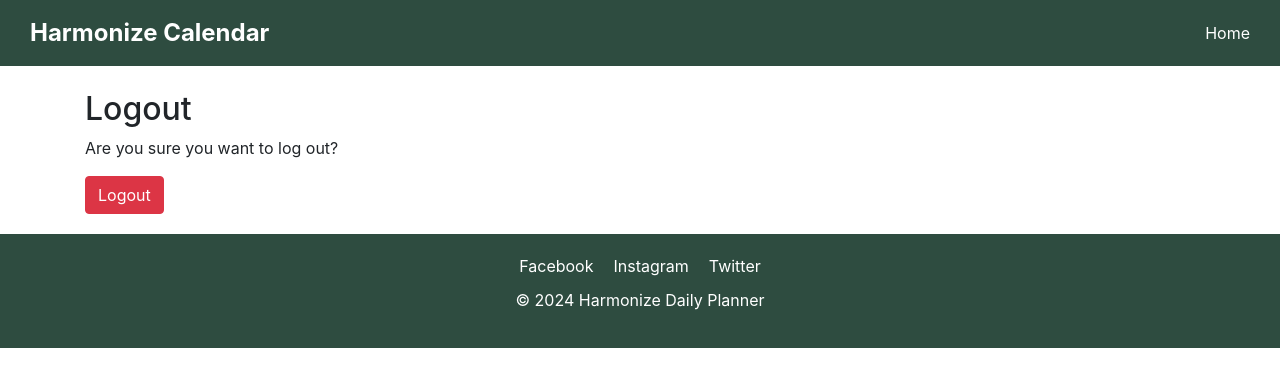
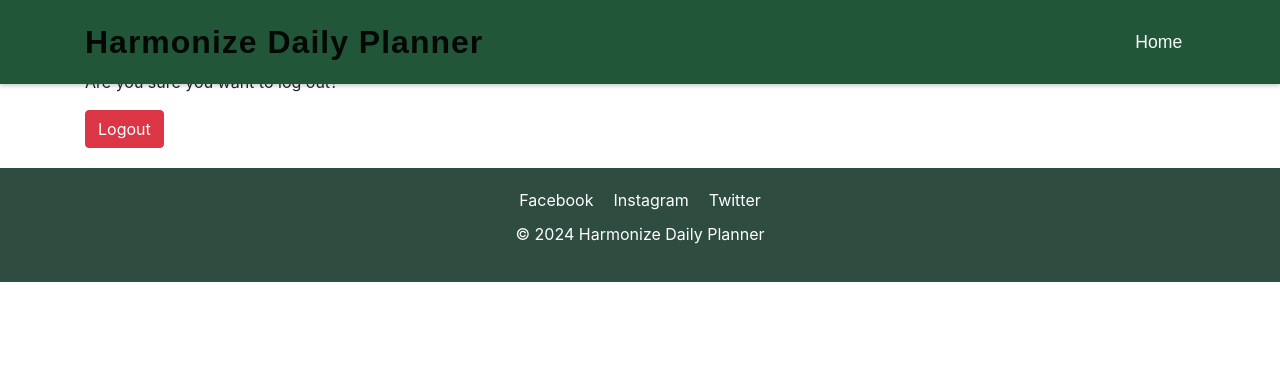
Before and after one commit to LionelWise77/Harmonize-Backend, a React (Create React App) app in the folder frontend/: page /logout in a window 1280 px wide. Shown: the top 386 px of the page. Built offline with nearby package versions, Linux system fonts and the light colour scheme; no server answers.

Commit message:
herosection, and connect signinupform to backend

```diff
--- a/frontend/public/index.html
+++ b/frontend/public/index.html
@@ -7,7 +7,7 @@
   <meta name="viewport" content="width=device-width, initial-scale=1" />
   <meta name="theme-color" content="#000000" />
   <meta name="description" content="Web site created using create-react-app" />
-  <link rel="apple-touch-icon" href="%PUBLIC_URL%/logo192.png" />
+  <link rel="apple-touch-icon" href="%PUBLIC_URL%/.png" />
   <!--
       manifest.json provides metadata used when your web app is installed on a
       user's mobile device or desktop. See https://developers.google.com/web/fundamentals/web-app-manifest/
--- a/frontend/src/components/Header.js
+++ b/frontend/src/components/Header.js
@@ -1,30 +1,58 @@
 import React from "react";
-import { Link } from "react-router-dom";
+import { Navbar, Container, Nav } from "react-bootstrap";
 import styles from "../styles/Header.module.css";
+import { NavLink } from "react-router-dom";
+import {
+  useCurrentUser,
+  useSetCurrentUser,
+} from "../contexts/CurrentUserContext";
+import axios from "axios";
 
-const Header = ({ auth, username }) => {
+const Header = () => {
+  const currentUser = useCurrentUser();
+  const setCurrentUser = useSetCurrentUser();
+
+  const handleLogout = async () => {
+    try {
+      await axios.post("/dj-rest-auth/logout/");
+      setCurrentUser(null);
+      localStorage.removeItem("access_token");
+    } catch (err) {
+      console.error("Logout failed:", err);
+    }
+  };
+
+  // Iconos cuando el usuario está autenticado
+  const loggedInIcons = (
+    <>
+      <span className={styles.NavLink}>
+        <i className="fas fa-user"></i> {currentUser?.username}
+      </span>
+      <NavLink to="/" className={styles.NavLink} onClick={handleLogout}>
+        <i className="fas fa-sign-out-alt"></i> Logout
+      </NavLink>
+    </>
+  );
+
   return (
-    <nav className={styles.NavBar}>
-      <div className={styles.Brand}>
-        <Link to="/">Harmonize Calendar</Link>
-      </div>
+    <Navbar className={styles.NavBar} expand="md" fixed="top">
+      <Container>
+        {/* Nombre de la App en lugar del logo */}
+        <Navbar.Brand className={styles.AppName}>
+          Harmonize Daily Planner
+        </Navbar.Brand>
 
-      <ul className={styles.NavLinks}>
-        <li>
-          <Link to="/">Home</Link>
-        </li>
-        {auth ? (
-          <>
-            <li className={styles.Welcome}>Welcome, {username}</li>
-            <li>
-              <Link to="/logout" className={styles.Logout}>
-                Logout
-              </Link>
-            </li>
-          </>
-        ) : null}
-      </ul>
-    </nav>
+        <Navbar.Toggle aria-controls="basic-navbar-nav" />
+        <Navbar.Collapse id="basic-navbar-nav">
+          <Nav className="ml-auto">
+            <NavLink className={styles.NavLink} exact to="/">
+              Home
+            </NavLink>
+            {currentUser ? loggedInIcons : null}
+          </Nav>
+        </Navbar.Collapse>
+      </Container>
+    </Navbar>
   );
 };
 
--- a/frontend/src/components/HeroSection.js
+++ b/frontend/src/components/HeroSection.js
@@ -1,11 +1,15 @@
 import React, { useState, useEffect } from "react";
 import { Link } from "react-router-dom";
 import styles from "../styles/HeroSection.module.css";
+import axios from "axios";
+import { useCurrentUser } from "../contexts/CurrentUserContext";
 
 const HeroSection = () => {
   const [quote, setQuote] = useState("");
+  const [tasks, setTasks] = useState([]);
+  const currentUser = useCurrentUser();
 
-  // Quotes
+  // Lógica para quotes aleatorios
   useEffect(() => {
     const quotes = [
       "Breathe, focus, and accomplish one task at a time.",
@@ -16,12 +20,29 @@ const HeroSection = () => {
     setQuote(quotes[Math.floor(Math.random() * quotes.length)]);
   }, []);
 
+  // Lógica para obtener las tareas del usuario
+  useEffect(() => {
+    if (currentUser) {
+      const fetchTasks = async () => {
+        try {
+          const { data } = await axios.get("tasks/"); // Ajusta la ruta según tu backend
+          setTasks(data);
+        } catch (err) {
+          console.error("Error fetching tasks:", err);
+        }
+      };
+
+      fetchTasks();
+    }
+  }, [currentUser]);
+
   return (
     <div className={styles.heroContainer}>
-      {/* Left Section */}
+      {/* Sección Izquierda */}
       <div className={styles.heroLeft}>
         <h1 className={styles.heroTitle}>Harmonize Daily Planner</h1>
         <p className={styles.heroQuote}>{quote}</p>
+        {!currentUser && (
           <div className={styles.heroButtons}>
             <Link to="/signup" className={styles.heroButton}>
               Sign Up
@@ -30,11 +51,24 @@ const HeroSection = () => {
               Sign In
             </Link>
           </div>
+        )}
       </div>
 
-      {/* Right secction */}
+      {/* Sección Derecha */}
       <div className={styles.heroRight}>
-        <h2 className={styles.heroSubtitle}>Así se ve tu día</h2>
+        <h2 className={styles.heroSubtitle}>
+          {currentUser ? "Así se ve tu día" : "Tareas del ejemplo"}
+        </h2>
+        <div className={styles.taskList}>
+          {currentUser && tasks.length > 0 ? (
+            tasks.map((task) => (
+              <div key={task.id} className={styles.taskBox}>
+                <div>{task.date}</div>
+                <div>{`${task.time} - ${task.title}`}</div>
+              </div>
+            ))
+          ) : (
+            <>
               <div className={styles.taskBox}>
                 <div>Date: 2024-12-16</div>
                 <div>10:00 AM - Morning Meditation</div>
@@ -43,6 +77,9 @@ const HeroSection = () => {
                 <div>Date: 2024-12-16</div>
                 <div>2:00 PM - Work on Project Harmonize</div>
               </div>
+            </>
+          )}
+        </div>
       </div>
     </div>
   );
--- a/frontend/src/index.js
+++ b/frontend/src/index.js
@@ -1,14 +1,20 @@
-import React from 'react';
-import ReactDOM from 'react-dom';
-import './index.css';
-import App from './App';
-import reportWebVitals from './reportWebVitals';
+import React from "react";
+import ReactDOM from "react-dom";
+import "./index.css";
+import App from "./App";
+import reportWebVitals from "./reportWebVitals";
+import { BrowserRouter as Router } from "react-router-dom";
+import { CurrentUserProvider } from "./contexts/CurrentUserContext";
 
 ReactDOM.render(
   <React.StrictMode>
-    <App />
+    <Router>
+      <CurrentUserProvider>
+        <App />
+      </CurrentUserProvider>
+    </Router>
   </React.StrictMode>,
-  document.getElementById('root')
+  document.getElementById("root")
 );
 
 // If you want to start measuring performance in your app, pass a function
--- a/frontend/src/pages/Tasks.js
+++ b/frontend/src/pages/Tasks.js
@@ -1,58 +1,38 @@
 import React, { useEffect, useState } from "react";
 import axios from "../api/axiosDefaults";
+import styles from "../styles/Task.module.css";
 
-function Tasks() {
+const Tasks = () => {
   const [tasks, setTasks] = useState([]);
-  const [loading, setLoading] = useState(true);
-  const [error, setError] = useState(null);
 
   useEffect(() => {
     const fetchTasks = async () => {
       try {
-        const token = localStorage.getItem("access_token");
-        const response = await axios.get("tasks/", {
-          headers: {
-            Authorization: `Bearer ${token}`,
-          },
-        });
-        setTasks(response.data.results);
+        const { data } = await axios.get("tasks/");
+        setTasks(data);
       } catch (err) {
         console.error("Error fetching tasks:", err);
-        setError("Unable to fetch tasks. Please try again.");
-      } finally {
-        setLoading(false);
       }
     };
 
     fetchTasks();
   }, []);
 
-  if (loading) {
-    return <p>Loading tasks...</p>;
-  }
-
-  if (error) {
-    return <p className="text-danger">{error}</p>;
-  }
-
   return (
-    <div className="container mt-4">
-      <h1>Tasks</h1>
+    <div className={styles.tasksContainer}>
+      <h1>Your Tasks</h1>
       {tasks.length > 0 ? (
-        <ul className="list-group">
-          {tasks.map((task) => (
-            <li key={task.id} className="list-group-item">
-              <h5>{task.title}</h5>
-              <p>{task.description}</p>
-              <small>Due Date: {task.due_date}</small>
-            </li>
-          ))}
-        </ul>
+        tasks.map((task) => (
+          <div key={task.id} className={styles.taskBox}>
+            <div>{task.date}</div>
+            <div>{`${task.time} - ${task.title}`}</div>
+          </div>
+        ))
       ) : (
         <p>No tasks available.</p>
       )}
     </div>
   );
-}
+};
 
 export default Tasks;
--- a/frontend/src/pages/auth/SignInForm.js
+++ b/frontend/src/pages/auth/SignInForm.js
@@ -7,7 +7,6 @@ import axios from "axios";
 import { useSetCurrentUser } from "../../contexts/CurrentUserContext";
 
 const SignInForm = () => {
-  // Estado del formulario
   const [signInData, setSignInData] = useState({
     username: "",
     password: "",
@@ -18,20 +17,18 @@ const SignInForm = () => {
   const history = useHistory();
   const setCurrentUser = useSetCurrentUser();
 
-  // Manejar cambios en los campos
   const handleChange = (event) => {
     const { name, value } = event.target;
     setSignInData((prevData) => ({ ...prevData, [name]: value }));
   };
 
-  // Manejar envío del formulario
   const handleSubmit = async (event) => {
     event.preventDefault();
 
     try {
       const { data } = await axios.post("/dj-rest-auth/login/", signInData);
-      setCurrentUser(data.user); // Actualizar contexto de usuario
-      history.push("/"); // Redirigir a la página principal
+      setCurrentUser(data.user);
+      history.push("api/tasks");
     } catch (err) {
       setErrors(
         err.response?.data || { non_field_errors: ["Invalid credentials."] }
--- a/frontend/src/styles/Header.module.css
+++ b/frontend/src/styles/Header.module.css
@@ -1,44 +1,49 @@
+/* NavBar.module.css */
+
+/* Estilo general del NavBar */
 .NavBar {
-  display: flex;
-  justify-content: space-between;
-  align-items: center;
-  padding: 15px 30px;
-  background-color: #2e4c40;
-  color: white;
+  background-color: #215738; /* Verde moderno */
+  padding: 0.8rem 1.5rem;
+  box-shadow: 0 2px 4px rgba(0, 0, 0, 0.2);
+  font-family: "Poppins", sans-serif; /* Fuente estilizada */
 }
 
-.Brand a {
-  color: white;
-  text-decoration: none;
-  font-size: 1.5rem;
+/* Estilo para el nombre de la app */
+.AppName {
+  font-size: 2rem;
   font-weight: bold;
-}
-
-.NavLinks {
-  display: flex;
-  gap: 20px;
-  list-style: none;
-  margin: 0;
-  padding: 0;
-}
-
-.NavLinks a {
-  color: white;
-  text-decoration: none;
-  font-size: 1rem;
+  color: #fff;
+  letter-spacing: 1px;
   transition: color 0.3s ease;
 }
 
-.NavLinks a:hover {
-  color: #a0c1b8;
+.AppName:hover {
+  color: #f0f8ff; /* Un azul claro al pasar el ratón */
+  cursor: pointer;
 }
 
-.Welcome {
-  font-size: 1rem;
-  font-weight: bold;
+/* Enlaces del NavBar */
+.NavLink {
+  color: #f8f9fa;
+  font-size: 1.1rem;
+  margin: 0 0.8rem;
+  text-decoration: none;
+  transition: color 0.3s ease, transform 0.2s ease;
 }
 
-.Logout {
-  cursor: pointer;
-  font-weight: bold;
+.NavLink:hover {
+  color: #b2d8b2; /* Verde claro */
+  transform: translateY(-3px);
 }
+
+.Active {
+  border-bottom: 2px solid #fff;
+  padding-bottom: 2px;
+}
+
+/* Nombre del usuario */
+.Username {
+  font-size: 1.1rem;
+  color: #f0f8ff;
+  margin-right: 1rem;
+}
```
Also changed, not shown: frontend/src/assets/images/Harmonize-log.png (added), frontend/src/styles/Task.module.css (added), 1 other file (tests, documents, lock files or other folders). Lines whose indentation alone changed are shown as unchanged.
